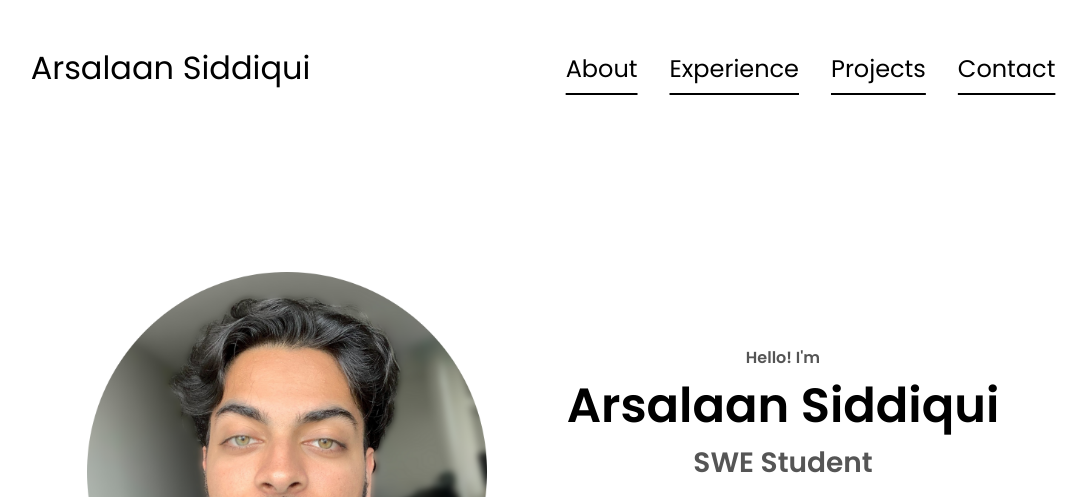
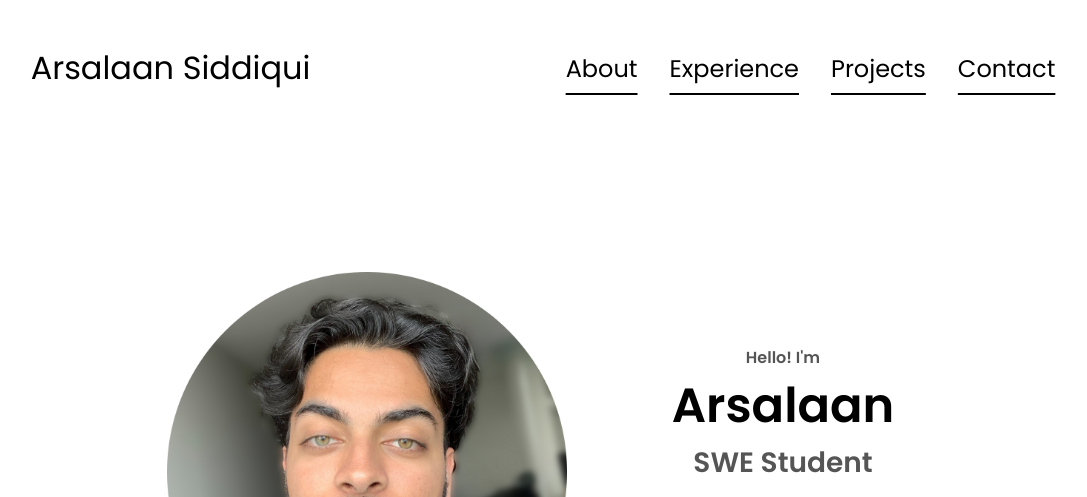
Before and after one commit to ArsalaanS/portfolio-website, a plain HTML site: page index.html in a window 1280 px wide. Shown: the top 497 px of the page, without its empty margins (97-1184 px from the left). Drawn offline with Linux system fonts and the light colour scheme.

Commit message:
remove last name in hero

```diff
--- a/index.html
+++ b/index.html
@@ -46,7 +46,7 @@
         </div>
         <div class="section__text">
             <p class="section__text__p1">Hello! I'm</p>
-            <h1 class="title">Arsalaan Siddiqui</h1>
+            <h1 class="title">Arsalaan</h1>
             <p class="section__text__p2">SWE Student</p>
             <div class="btn-container">
                 <button class="btn btn-color-2"
```
